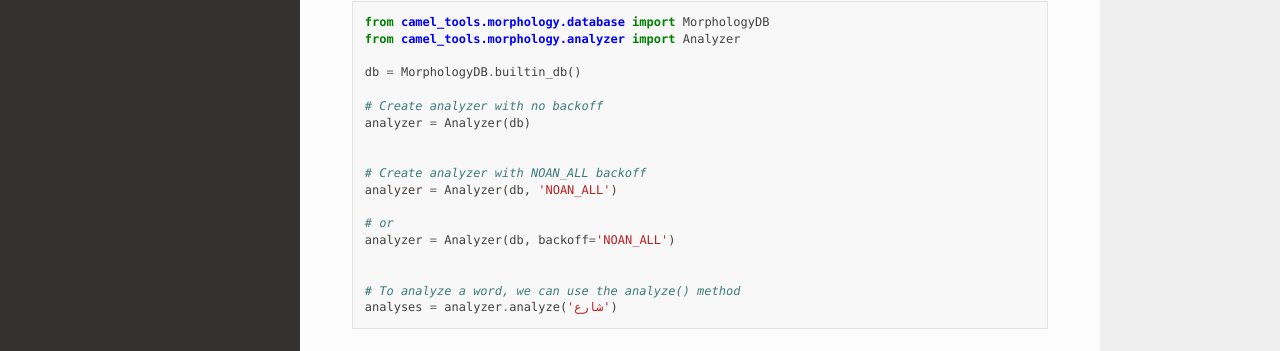
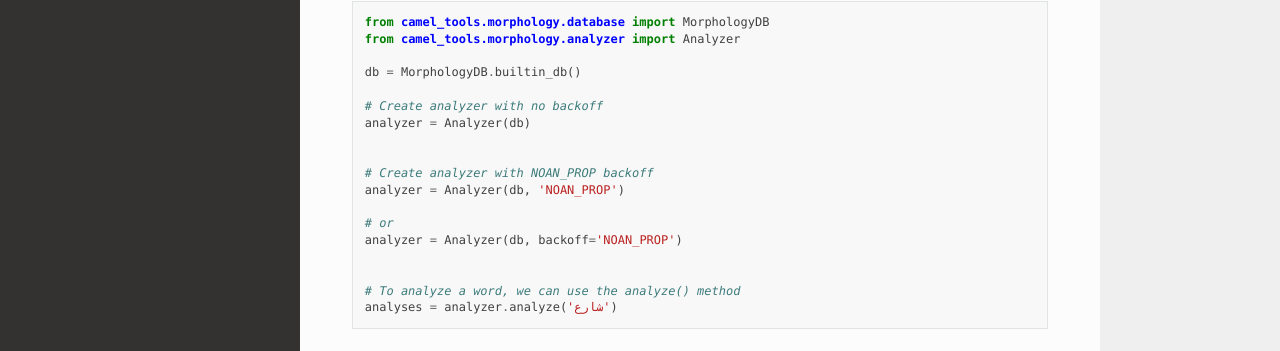
Before and after one commit to CAMeL-Lab/camel_tools, a Sphinx documentation site: the page built from docs/source/api/morphology/analyzer.rst, in a window 1280 px wide and 1365 px high. Shown: the part 847-1198 px from the top of the window. Built offline with Sphinx 7.4.7 and the Read the Docs theme 2.0.0, drawn with Linux system fonts in a browser that asks for light colours.

Commit message:
Analyzer examples now use NOAN_PROP for backoff.

```diff
--- a/docs/source/api/morphology/analyzer.rst
+++ b/docs/source/api/morphology/analyzer.rst
@@ -31,11 +31,11 @@ Examples
    analyzer = Analyzer(db)
 
 
-   # Create analyzer with NOAN_ALL backoff
-   analyzer = Analyzer(db, 'NOAN_ALL')
+   # Create analyzer with NOAN_PROP backoff
+   analyzer = Analyzer(db, 'NOAN_PROP')
 
    # or
-   analyzer = Analyzer(db, backoff='NOAN_ALL')
+   analyzer = Analyzer(db, backoff='NOAN_PROP')
 
 
    # To analyze a word, we can use the analyze() method
```
